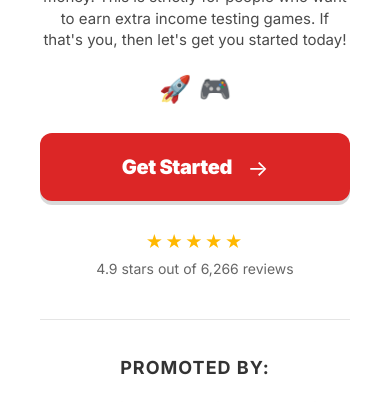
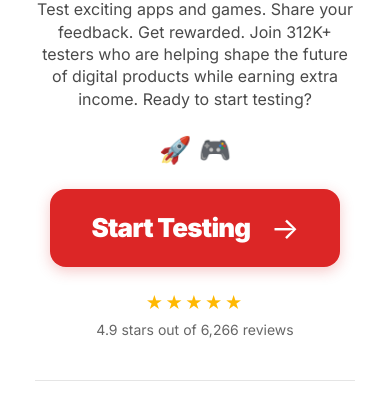
Before and after one commit to ddgoncalves27/tiktoktester, a plain HTML site: page index.html in a window 390 px wide. Shown: the part 467-869 px from the top of the page. Drawn offline with Linux system fonts and the light colour scheme.

Commit message:
Update index.html

```diff
--- a/index.html
+++ b/index.html
@@ -3,8 +3,8 @@
 <head>
     <meta charset="UTF-8">
     <meta name="viewport" content="width=device-width, initial-scale=1.0">
-    <meta name="description" content="Test games and apps to earn money - Join 312K+ testers">
-    <title>Testerup - Test Games & Earn Money</title>
+    <meta name="description" content="Test apps and games for rewards - Join 312K+ testers providing feedback">
+    <title>Testerup - Test Apps & Games | Get Rewarded</title>
     <link rel="icon" href="https://www.testerup.com/favicon.ico" type="image/x-icon">
 
     <style>
@@ -97,7 +97,7 @@
 
         /* Main Content */
         .main-content {
-            padding: 15px 25px 30px;
+            padding: 15px 20px 30px;
             overflow: visible;
         }
 
@@ -123,7 +123,7 @@
             font-size: 68px;
             font-weight: 900;
             line-height: 0.9;
-            margin: 0 auto 22px;
+            margin: 0 auto 20px;
             letter-spacing: -2.5px;
             text-transform: uppercase;
             color: #000;
@@ -132,7 +132,7 @@
         }
 
         .description {
-            font-size: 18px;
+            font-size: 19px;
             line-height: 1.4;
             color: #4a4a4a;
             margin-bottom: 22px;
@@ -144,60 +144,57 @@
 
         .emoji-accent {
             font-size: 30px;
-            margin: 12px 0 8px;
+            margin: 15px 0 20px;
         }
 
         /* CTA Button */
         .cta-button {
             display: block;
-            width: 100%;
-            max-width: 440px;
-            margin: 30px auto 35px;
+            width: calc(100% - 40px);
+            max-width: 480px;
+            margin: 25px auto 30px;
             background: #DC2626;
             color: #FFFFFF;
-            padding: 24px 40px;
-            font-size: 23px;
+            padding: 30px 40px;
+            font-size: 30px;
             font-weight: 900;
             text-decoration: none;
-            border-radius: 14px;
+            border-radius: 16px;
+            transition: all 0.15s ease;
+            letter-spacing: -1px;
+            font-family: 'Inter', Arial Black, -apple-system, BlinkMacSystemFont, sans-serif;
+            text-align: center;
             border: none;
-            transition: all 0.15s ease;
+            position: relative;
+            line-height: 1;
+            box-shadow: 0 4px 14px rgba(220, 38, 38, 0.25);
             text-transform: none;
-            letter-spacing: -0.02em;
-            font-family: 'Inter', -apple-system, BlinkMacSystemFont, Arial, sans-serif;
-            position: relative;
-            box-shadow: 0 4px 0 0 rgba(0, 0, 0, 0.15);
-            text-align: center;
-            cursor: pointer;
         }
 
         .cta-button:hover {
-            transform: translateY(2px);
-            box-shadow: 0 2px 0 0 rgba(0, 0, 0, 0.15);
-        }
-
-        .cta-button:active {
-            transform: translateY(4px);
-            box-shadow: none;
+            transform: translateY(-2px);
+            background: #B91C1C;
+            box-shadow: 0 6px 20px rgba(220, 38, 38, 0.3);
         }
 
         .arrow {
             display: inline-block;
-            margin-left: 15px;
-            font-size: 26px;
-            transition: transform 0.2s ease;
+            margin-left: 20px;
+            font-size: 34px;
+            transition: transform 0.15s ease;
             font-weight: 400;
-            vertical-align: middle;
             line-height: 0;
+            position: relative;
+            top: 2px;
         }
 
         .cta-button:hover .arrow {
-            transform: translateX(5px);
+            transform: translateX(7px);
         }
 
         /* Rating */
         .rating-section {
-            margin-top: 30px;
+            margin-top: 25px;
         }
 
         .stars {
@@ -338,22 +335,20 @@
             }
 
             .cta-button {
-                padding: 20px 30px;
-                font-size: 20px;
-                max-width: 100%;
-                margin: 25px auto 30px;
-                border-radius: 12px;
+                font-size: 26px;
+                padding: 26px 30px;
+                width: calc(100% - 30px);
+                margin: 20px auto 25px;
+                letter-spacing: -0.8px;
             }
 
             .arrow {
-                font-size: 22px;
-                margin-left: 12px;
+                font-size: 30px;
+                margin-left: 16px;
             }
 
             .description {
-                font-size: 15px;
-                margin-bottom: 20px;
-                line-height: 1.45;
+                font-size: 16px;
             }
 
             .location-text {
@@ -367,7 +362,6 @@
 
             .emoji-accent {
                 font-size: 26px;
-                margin: 10px 0 5px;
             }
 
             .influencer-section {
@@ -416,17 +410,15 @@
                 max-width: 150px;
             }
 
-            .description {
-                font-size: 14px;
-            }
-
             .cta-button {
-                font-size: 18px;
-                padding: 18px 25px;
+                font-size: 22px;
+                padding: 22px 25px;
+                letter-spacing: -0.5px;
             }
 
             .arrow {
-                font-size: 20px;
+                font-size: 26px;
+                margin-left: 12px;
             }
 
             .influencer-grid {
@@ -519,21 +511,21 @@
             <div class="wave-emoji">👋</div>
 
             <div class="location-text">
-                SERVICING TESTERS IN: <span class="flag">🇺🇸</span>
+                AVAILABLE FOR TESTERS IN: <span class="flag">🇺🇸</span>
             </div>
 
-            <h1>START TESTING GAMES & EARN</h1>
+            <h1>JOIN OUR TESTING COMMUNITY</h1>
 
             <p class="description">
-                Claim your access to test games and earn money.
-                This is strictly for people who want to earn extra income
-                testing games. If that's you, then let's get you started today!
+                Test exciting apps and games. Share your feedback. Get rewarded.
+                Join 312K+ testers who are helping shape the future of digital products
+                while earning extra income. Ready to start testing?
             </p>
 
             <div class="emoji-accent">🚀 🎮</div>
 
             <a href="https://rewarrdsgiant.com/aff_c?offer_id=2414&aff_id=86995&source=xxx" class="cta-button">
-                Get Started <span class="arrow">→</span>
+                Start Testing <span class="arrow">→</span>
             </a>
 
             <div class="rating-section">
```
